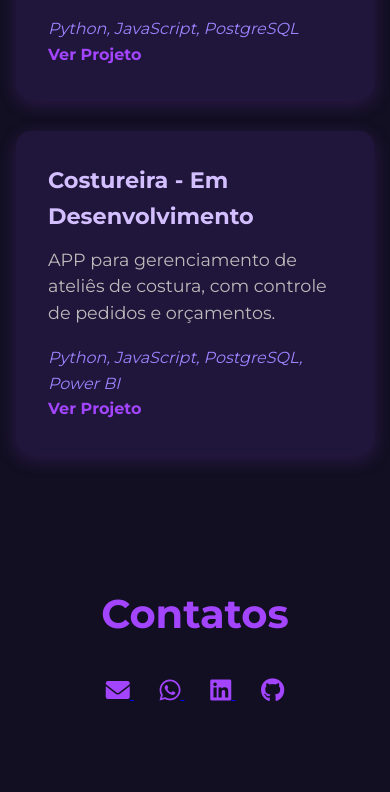
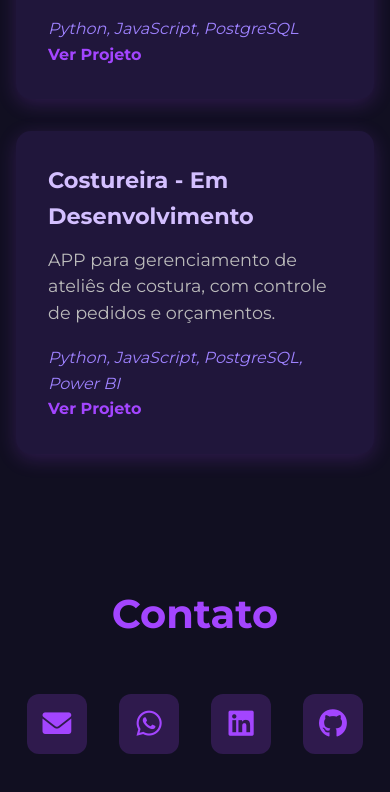
Before and after one commit to GabrielLima-BD/Portifolio, a plain HTML site: page index.html in a window 390 px wide. Shown: the part 2818-3610 px from the top of the page. Before the commit the page ends 3589 px from the top, so only its background shows below. Drawn offline with Linux system fonts and the light colour scheme.

Commit message:
commit att botoes de contato

```diff
--- a/CSS/style.css
+++ b/CSS/style.css
@@ -542,46 +542,37 @@ body.light-theme .project-link:hover {
   border-color: #d2bbff;
 }
 
-.contact-card i {
-  font-size: 1.8rem;
-  color: inherit;
+/* Botões contato */
+.contact-cards {
+  display: flex;          /* ativa layout flexível */
+  gap: 2rem;              /* aumenta espaço entre os botões */
+  justify-content: center; /* centraliza horizontalmente */
+  flex-wrap: wrap;        /* permite quebra de linha em telas pequenas */
+  padding: 1rem 0;        /* espaçamento vertical */
 }
 
-body.dark-theme .contact-card i {
+.contact-card {
+  width: 60px;
+  height: 60px;
+  padding: 0.8rem;
+  display: flex;          /* centraliza o ícone */
+  align-items: center;
+  justify-content: center;
+  border-radius: 12px;
+  background-color: #a345ff33; /* leve cor de fundo para destaque */
   color: #a345ff;
-}
-
-body.light-theme .contact-card i {
-  color: #a345ff;
+  text-decoration: none;  /* remove underline */
+  transition: box-shadow 0.3s ease, transform 0.3s ease;
+  cursor: pointer;
 }
 
 .contact-card:hover {
+  box-shadow: 0 5px 15px rgba(163, 69, 255, 0.4);
   transform: translateY(-5px);
-  box-shadow: 0 5px 15px rgba(163, 69, 255, 0.3);
 }
 
-body.light-theme .contact-card:hover {
-  box-shadow: 0 5px 15px rgba(163, 69, 255, 0.3);
-}
-
-/* Footer */
-.footer {
-  text-align: center;
-  padding: 1.5rem 0;
-  font-weight: 500;
-  letter-spacing: 1px;
-}
-
-body.dark-theme .footer {
-  background-color: #20163b;
-  color: #a345ff;
-  box-shadow: 0 -5px 15px rgba(163,69,255,0.3);
-}
-
-body.light-theme .footer {
-  background-color: #20163b;
-  color: #a345ff;
-  box-shadow: 0 -5px 15px rgba(0,0,0,0.1);
+.contact-card i {
+  font-size: 1.8rem;
 }
 
 /* Responsividade */
@@ -610,17 +601,7 @@ body.light-theme .footer {
     padding: 0.8rem 2rem;
     font-size: 1rem;
   }
-  .contact-cards {
-    gap: 1.5rem;
-  }
-  .contact-card {
-    width: 60px;
-    height: 60px;
-    padding: 0.8rem;
-  }
-  .contact-card i {
-    font-size: 1.5rem;
-  }
+
   .about {
     padding-top: 6rem;
   }
--- a/index.html
+++ b/index.html
@@ -65,7 +65,7 @@
     </section>
 
     <section id="contato" class="contact section lazy-section">
-      <h2 class="section-title">Contatos</h2>
+      <h2 class="section-title">Contato</h2>
       <div class="contact-cards">
         <a href="mailto:g.delima.ti@gmail.com" class="contact-card">
           <i class="fas fa-envelope"></i>
```
Lines whose indentation alone changed are shown as unchanged.
